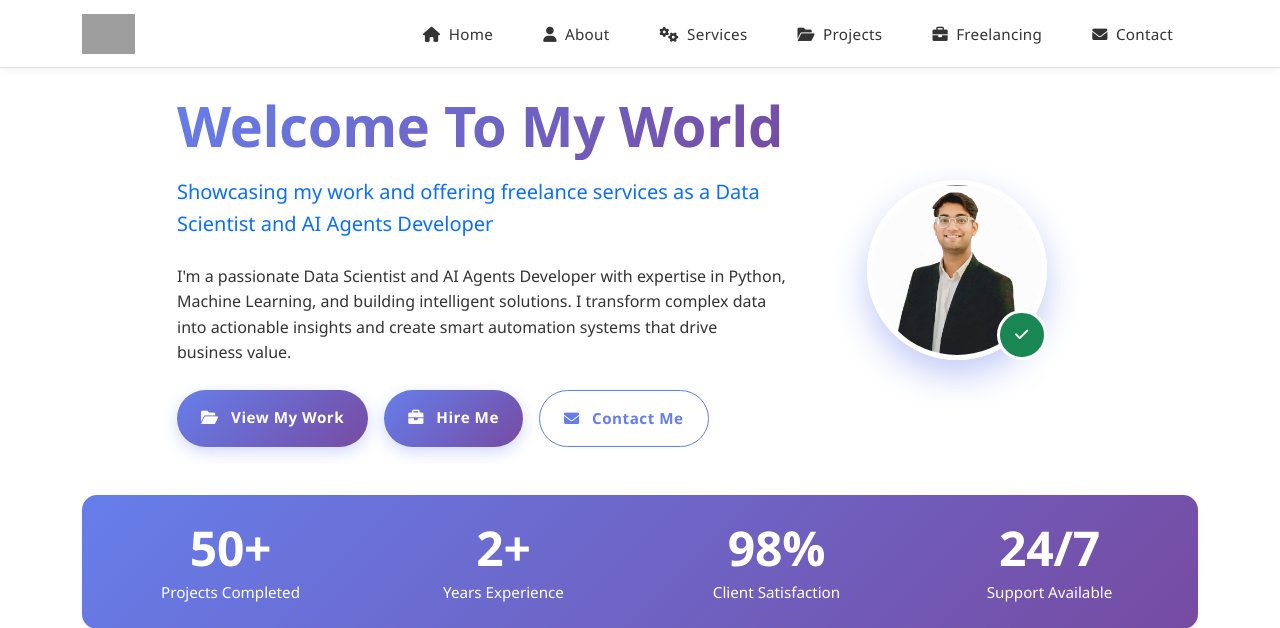
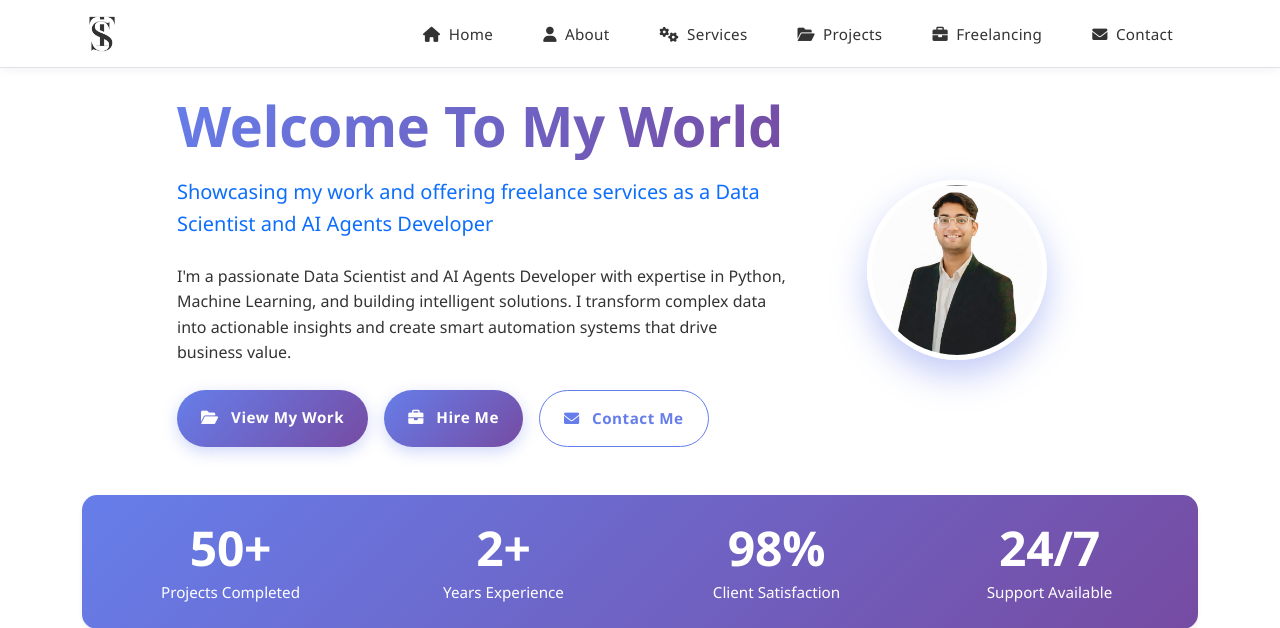
Before and after one commit to Tusharsinghoffical/Website.github.io, a Django app: page / in a window 1280 px wide. Shown: the top 628 px of the page. Run offline with Django 5.2, Linux system fonts and the light colour scheme; data comes from the database, SQL or seed files in the repository; grey boxes are pictures that could not be loaded.

Commit message:
Updated logo to Logo4.png and made UI improvements

```diff
--- a/templates/base.html
+++ b/templates/base.html
@@ -5,7 +5,7 @@
     <meta name="viewport" content="width=device-width, initial-scale=1.0" />
     <title>TUSHAR SINGH</title>
     {% load static %}
-    <link rel="icon" type="image/png" href="{% static 'Image/Logo4.png' %}">
+    <link rel="icon" type="image/png" href="{% static 'Image/Bannerlogo.png' %}">
     <link
       href="https://cdn.jsdelivr.net/npm/bootstrap@5.3.0/dist/css/bootstrap.min.css"
       rel="stylesheet"
--- a/templates/home/index.html
+++ b/templates/home/index.html
@@ -32,9 +32,7 @@
                 <div class="col-md-4 text-center">
                     <div class="position-relative d-inline-block">
                         <img src="{% static 'Profile pictures/Me.jpg' %}" alt="Tushar Singh" class="rounded-circle profile-image-mobile" style="width: 180px; height: 180px; object-fit: cover; border: 5px solid #ffffff; box-shadow: 0 15px 35px rgba(102, 126, 234, 0.4);">
-                        <div class="position-absolute bottom-0 end-0 bg-success rounded-circle d-flex align-items-center justify-content-center" style="width: 50px; height: 50px; border: 3px solid #ffffff;">
-                            <i class="fas fa-check text-white"></i>
-                        </div>
+
                     </div>
                 </div>
             </div>
```
Also changed, not shown: statics/Image/Logo4.png (renamed from statics/Image/Logo5.png).
